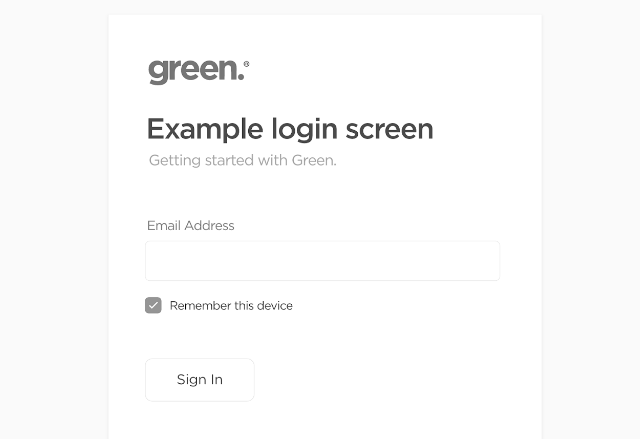
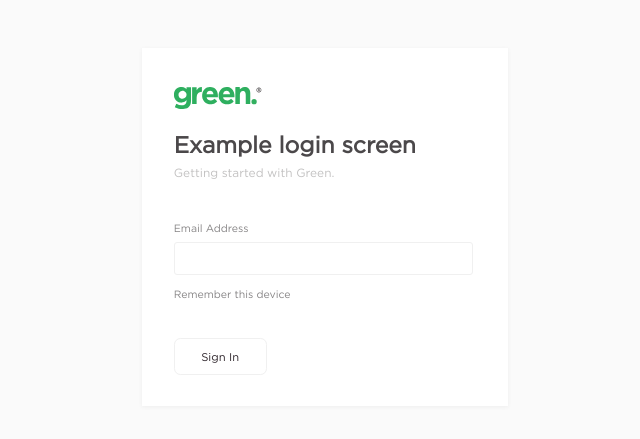
Before and after one commit to francisdatkinson/landing_page, a React (Create React App) app: page / in a window 1280 px wide. Shown: the part 173-612 px from the top of the page, without its empty margins (315-955 px from the left). Built offline with nearby package versions, Linux system fonts and the light colour scheme.

Commit message:
Finished layout and styled button

```diff
--- a/package.json
+++ b/package.json
@@ -7,6 +7,7 @@
     "@testing-library/react": "^9.5.0",
     "@testing-library/user-event": "^7.2.1",
     "node-sass": "^4.13.1",
+    "prop-types": "^15.7.2",
     "react": "^16.13.1",
     "react-dom": "^16.13.1",
     "react-scripts": "3.4.1"
--- a/src/App.js
+++ b/src/App.js
@@ -1,40 +1,24 @@
 import React from 'react';
 import logo from './logo.svg';
-import gren from './img/gren.png';
 import './App.scss';
 import Card from './components/Card.js';
 import Button from './components/Button.js';
 import TextInput from './components/TextInput';
-import SelectInput from './components/TextInput';
+import CheckboxInput from './components/CheckboxInput';
 
 function App() {
   return (
     <div className="App">
-			{/* <img src={logo} className="App-logo" alt="logo" />
-			<p>
-				Edit <code>src/App.js</code> and save to reload.
-			</p>
-			<a
-				className="App-link"
-				href="https://reactjs.org"
-				target="_blank"
-				rel="noopener noreferrer"
-			>
-				Learn React
-			</a> */}
-
 			<div className='Card'>
-				<img src={logo} className='App-logo' alt='logo' />
+				<img src={logo} className='Logo' alt='logo' />
 				<h1>Example login screen</h1>
 				<h2>Getting started with Green.</h2>
 				<form>
 					<TextInput label='Email Address'></TextInput>
-					<SelectInput label='Remember this device'></SelectInput>
+					<CheckboxInput label='Remember this device'></CheckboxInput>
+					<Button label='Sign In'></Button>
 				</form>
-
-
 			</div>
-			<img class='gren' src={gren} />
     </div>
   );
 }
--- a/src/App.scss
+++ b/src/App.scss
@@ -21,72 +21,154 @@ h1, h2, h3, h4, h5, h6, p {
   flex-direction: column;
   align-items: center;
   justify-content: center;
-  font-size: calc(10px + 2vmin);
   color: #000;
   text-align: left;
+  user-select: none;
 }
 
-.App-logo {
-  height: 2rem;
+.Logo {
+  height: 1.4rem;
   display: flex;
   align-self: flex-start;
   pointer-events: none;
+  position: relative;
+  bottom: 0.14rem;
 }
 
 .Card {
   background-color: #fff;
-  padding: 3rem;
-  box-shadow: 0px 0px 2px #ddd;
+  padding: 2.5rem 2rem 1.9rem 2rem;
+  box-shadow: 0px 1px 4px #eee;
+  width: 18.9rem;
 
   & h1 {
     font-weight: 800;
     color: #4b484a;
-    font-size: 1.6rem;
-    margin: 2rem 0 0.4rem 0;
+    font-size: 1.43rem;
+    margin: 1.3rem 0 0 0;
   }
 
   & h2 {
     font-weight: 200;
-    font-size: 1rem;
+    font-size: 0.744rem;
     color: #c2c1c1;
+    margin: 0.6rem 0 0 0;
   }
 
   & form {
-    padding: 3rem 0;
+    padding: 2.65rem 0 0 0;
   }
 }
 .Input {
   text-align: left;
-  font-size: 10px;
+  font-size: 1rem;
+  width: 100%;
 
   & input {
-    width: calc(100% - 3rem);
+    width: calc(100% - 1.5rem);
     text-align: left;
     border: 0.5px solid #f0f0f0;
     border-radius: 3px;
-    padding: 1rem;
-    font-size: 1rem;
+    padding: 0.6rem;
+    font-size: 0.7rem;
     color: #333;
 
     &:focus {
       outline-color: #279150;
     }
   }
+
+  & .Label {
+    color: #868485;
+    font-size: 0.66rem;
+    padding-bottom: 0.5rem;
+  }
+
+  &.CheckboxInput {
+    display: flex;
+    justify-content: flex-start;
+    align-items: center;
+    cursor: default;
+    margin-top: 0.8rem;
+
+    & input {
+      position: absolute;
+      opacity: 0;
+      cursor: pointer;
+      height: 0;
+      width: 0;
+    }
+
+    & p {
+      padding: 0;
+    }
+
+    & .Checkbox {
+      height: 0.9rem;
+      width: 0.9rem;
+      border-radius: 0.25rem;
+      margin-right: 0.3rem;
+      background-color: #eee;
+      transition: all 0.05s linear;
+
+      &.checked {
+        background-color: #37a9e0;
+      }
+    }
+
+    &:hover input ~ .Checkmark {
+      background-color: #ccc;
+    }
+  }
 }
 
-.Input .Label {
-  color: #868485;
-  font-size: 0.8rem;
-  padding-bottom: 0.5rem;
+.Button {
+  border: 0.5px solid #f0f0f0;
+  border-radius: 0.4rem;
+  display: flex;
+  flex: 0;
+  margin-top: 2.4rem;
+  height: 2.2rem;
+  display: flex;
+  justify-content: center;
+  align-items: center;
+  display: inline-block;
+  cursor: pointer;
+  transition: all 0.05s linear;
+
+  & .Label {
+    color: #2b2228;
+    align-self: center;
+    padding: 0.75rem 1.65rem;
+    font-size: 0.7rem;
+    transition: inherit;
+  }
+
+  &:hover {
+    background-color: #2eaf5f;
+    border-color: #2eaf5f;
+
+    & .Label {
+      color: #fff;
+    }
+  }
+
+  &:active {
+    background-color: #fff;
+    border-color: #2eaf5f;
+
+    & .Label {
+      color: #2eaf5f;
+    }
+  }
 }
-
 
 
 
 .gren {
   position: absolute;
-  top: 0;
-  // opacity: 0.5;
+  transform: translateX(-2rem) translateY(-2.5rem);
+  opacity: 0.5;
   filter: grayscale(1);
-  width: 100%;
+  width: 365.39px;
 }
--- a/src/components/Button.js
+++ b/src/components/Button.js
@@ -1,10 +1,10 @@
 import React from 'react';
-import ReactDOM from 'react-dom';
 import '../App.scss';
 
-function Button() {
+function Button(props) {
     return (
-      <div className="Button">
+      <div className="Button" label={props.label}>
+        <p className="Label">{props.label}</p>
       </div>
     );
   }
--- a/src/components/Card.js
+++ b/src/components/Card.js
@@ -2,20 +2,20 @@ import React from 'react';
 import ReactDOM from 'react-dom';
 import '../App.scss';
 
-// function Card() {
-// 	return (
-// 		<div className="Card">
-// 		</div>
-// 	);
+function Card() {
+	return (
+		<div className="Card">
+		</div>
+	);
+}
+
+// class Card extends React.Component {
+// 	render() {
+// 		return (
+// 			<div className="Card">
+// 			</div>
+// 		);
+// 	}
 // }
 
-class Card extends React.Component {
-	render() {
-		return (
-			<div className="Card">
-			</div>
-		);
-	}
-}
-
 export default Card;
--- /dev/null
+++ b/src/components/CheckboxInput.js
@@ -0,0 +1,37 @@
+import React from 'react';
+import ReactDOM from 'react-dom';
+import '../App.scss';
+
+function CheckboxInput(props) {
+	return (
+		<div className='Input CheckboxInput'>
+			<input type='checkbox'></input>
+			<span className='Checkmark' isChecked={props.isChecked}></span>
+			<p className='Label'>{props.label}</p>
+		</div>
+	);
+}
+
+// class CheckboxInput extends React.Component {
+// 	constructor(props) {
+// 		super(props);
+// 		this.state = {
+// 			isShow: true,
+// 		};
+// 	}
+// 	render() {
+// 		return (
+// 			<div className='Input CheckboxInput'>
+// 			<input type='checkbox'></input>
+// 			<span className='Checkmark' isChecked={props.isChecked}></span>
+// 			<p className='Label'>{props.label}</p>
+// 		</div>
+// 		);
+// 	}
+// }
+
+CheckboxInput.propTypes = {
+	label: String
+}
+
+export default CheckboxInput;
--- a/src/components/TextInput.js
+++ b/src/components/TextInput.js
@@ -1,6 +1,10 @@
 import React from 'react';
-import ReactDOM from 'react-dom';
+import PropTypes from 'prop-types';
 import '../App.scss';
+
+TextInput.propTypes = {
+	label: PropTypes.string
+}
 
 function TextInput(props) {
 	return (
@@ -11,8 +15,4 @@ function TextInput(props) {
 	);
 }
 
-TextInput.propTypes = {
-	label: String
-}
-
 export default TextInput;
```
Also changed, not shown: src/components/SelectInput.js (deleted, +0 -18 lines), src/img/mask.jpg (added), 1 other file (tests, documents, lock files or other folders).
